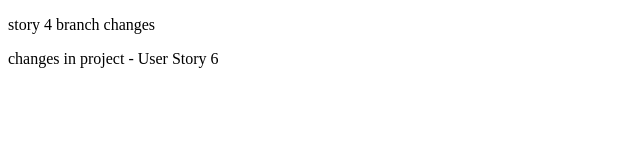
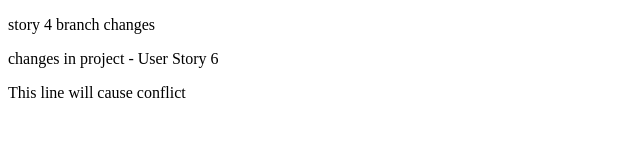
Before and after one commit to akshayj-hbwsl/gitUserStories, a plain HTML site: page index.html in a window 1280 px wide. Shown: the whole page, without its empty margins (0-640 px from the left). Drawn offline with Linux system fonts and the light colour scheme.

Commit message:
creating conflict on cloned project

```diff
--- a/index.html
+++ b/index.html
@@ -11,3 +11,5 @@
     <p>changes in project - User Story 6</p>
 </body>
 </html>
+
+This line will cause conflict
```
